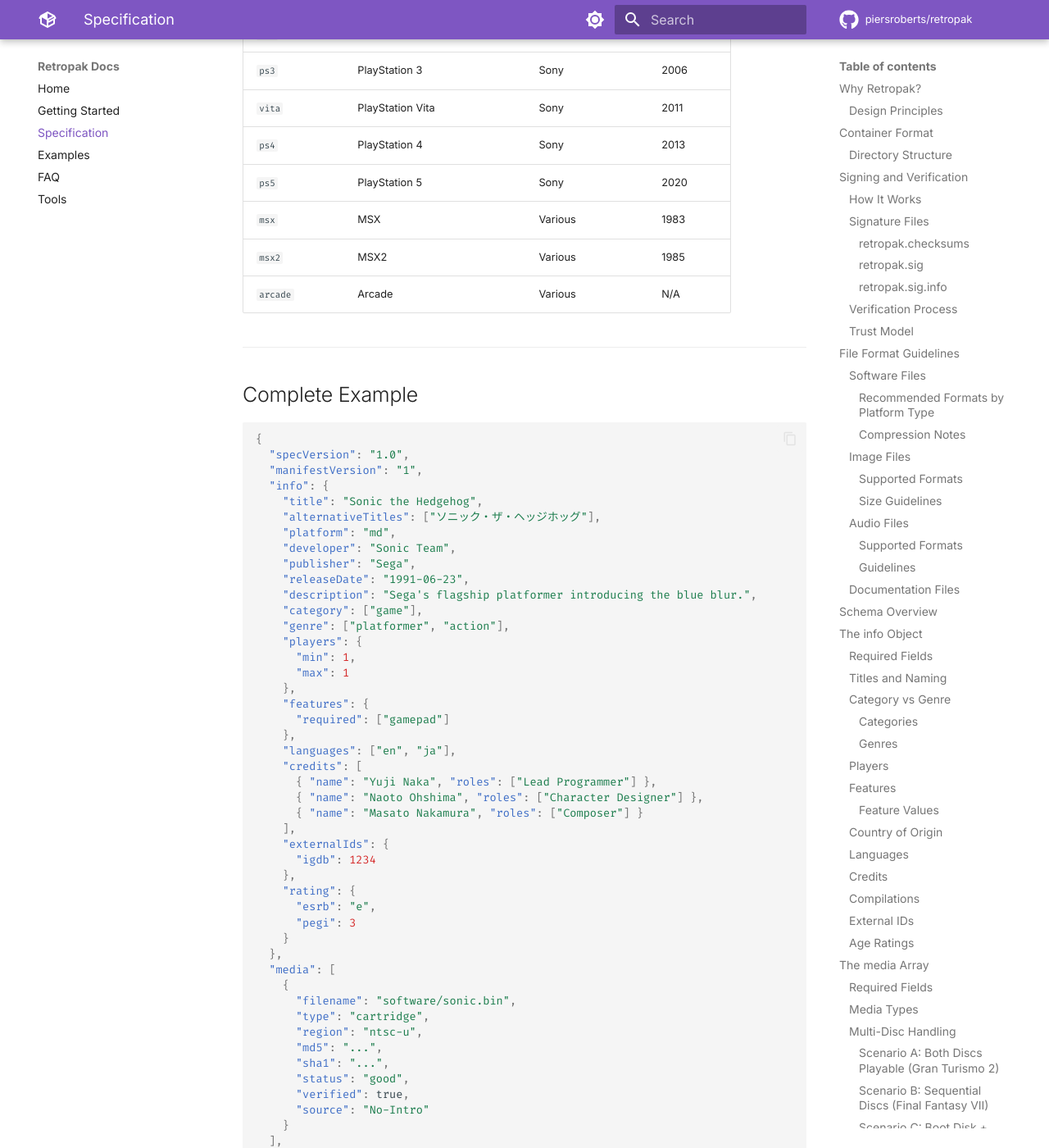
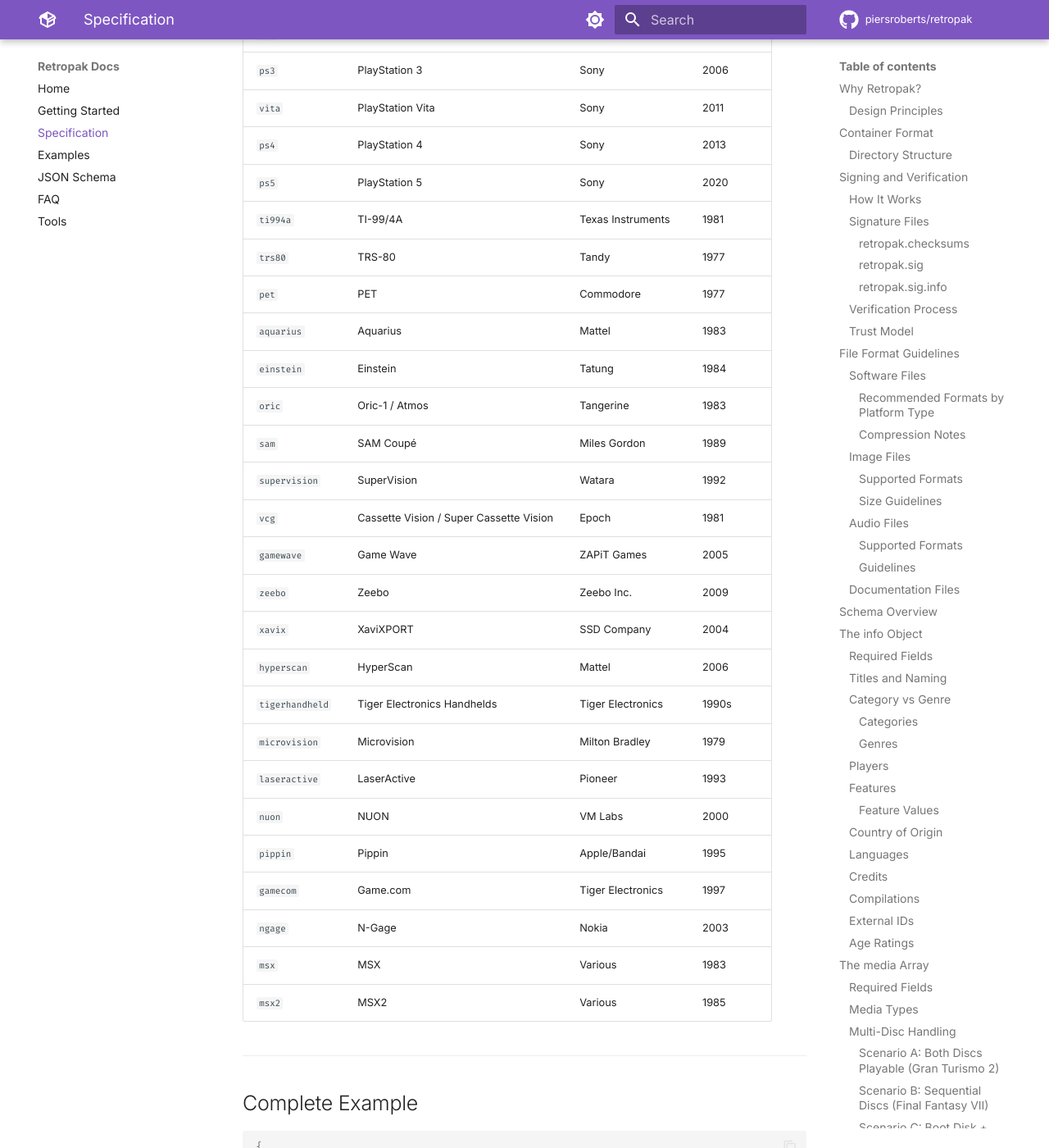
Before and after one commit to piersroberts/retropak, an MkDocs documentation site: the page built from docs/specification.md, in a window 1280 px wide and 1400 px high, scrolled down 20193 px. Shown: the whole window at 82% size. Built offline with MkDocs 1.6.1 and Material for MkDocs 9.7.7, drawn with Linux system fonts in a browser that asks for light colours; comment, search, counter and statistics services are not loaded; some of the changed text lies outside the part shown.

```diff
--- a/docs/specification.md
+++ b/docs/specification.md
@@ -726,9 +726,28 @@ Use cases:
 | `vita` | PlayStation Vita | Sony | 2011 |
 | `ps4` | PlayStation 4 | Sony | 2013 |
 | `ps5` | PlayStation 5 | Sony | 2020 |
+| `ti994a` | TI-99/4A | Texas Instruments | 1981 |
+| `trs80` | TRS-80 | Tandy | 1977 |
+| `pet` | PET | Commodore | 1977 |
+| `aquarius` | Aquarius | Mattel | 1983 |
+| `einstein` | Einstein | Tatung | 1984 |
+| `oric` | Oric-1 / Atmos | Tangerine | 1983 |
+| `sam` | SAM Coupé | Miles Gordon | 1989 |
+| `supervision` | SuperVision | Watara | 1992 |
+| `vcg` | Cassette Vision / Super Cassette Vision | Epoch | 1981 |
+| `gamewave` | Game Wave | ZAPiT Games | 2005 |
+| `zeebo` | Zeebo | Zeebo Inc. | 2009 |
+| `xavix` | XaviXPORT | SSD Company | 2004 |
+| `hyperscan` | HyperScan | Mattel | 2006 |
+| `tigerhandheld` | Tiger Electronics Handhelds | Tiger Electronics | 1990s |
+| `microvision` | Microvision | Milton Bradley | 1979 |
+| `laseractive` | LaserActive | Pioneer | 1993 |
+| `nuon` | NUON | VM Labs | 2000 |
+| `pippin` | Pippin | Apple/Bandai | 1995 |
+| `gamecom` | Game.com | Tiger Electronics | 1997 |
+| `ngage` | N-Gage | Nokia | 2003 |
 | `msx` | MSX | Various | 1983 |
 | `msx2` | MSX2 | Various | 1985 |
-| `arcade` | Arcade | Various | N/A |
 
 ---
 
--- a/mkdocs.yml
+++ b/mkdocs.yml
@@ -48,5 +48,6 @@ nav:
   - Getting Started: getting-started.md
   - Specification: specification.md
   - Examples: examples.md
+  - JSON Schema: schema.md
   - FAQ: faq.md
   - Tools: tools.md
```
Also changed, not shown: other parts of docs/specification.md (+1 -1 lines), README.md (+1 -1 lines), docs/faq.md (+24 -1 lines), docs/index.md (+1 -1 lines), docs/schema.md (added, +35 -0 lines), docs/schemas/v1/retropak.schema.json (+39 -2 lines), 1 other file.
